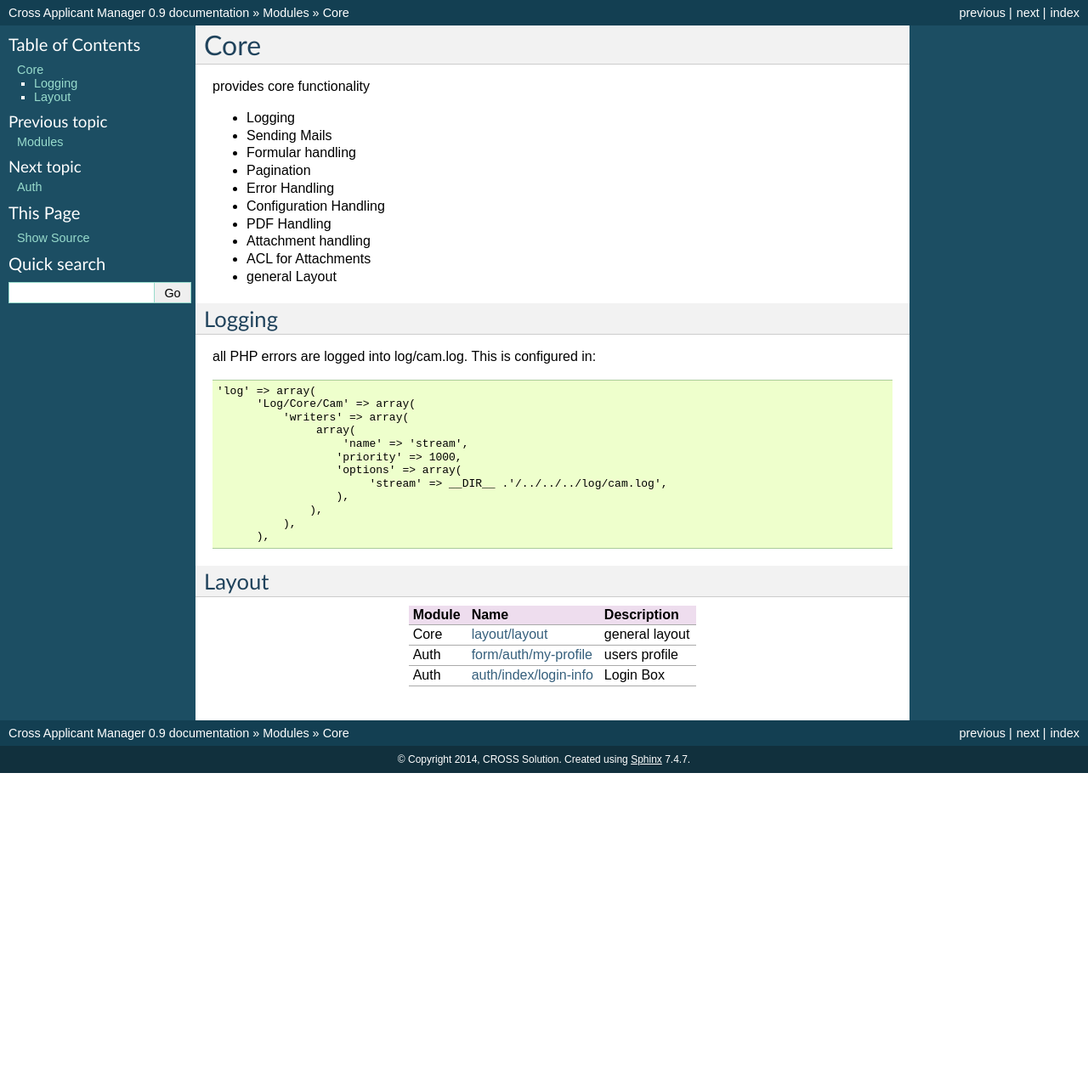
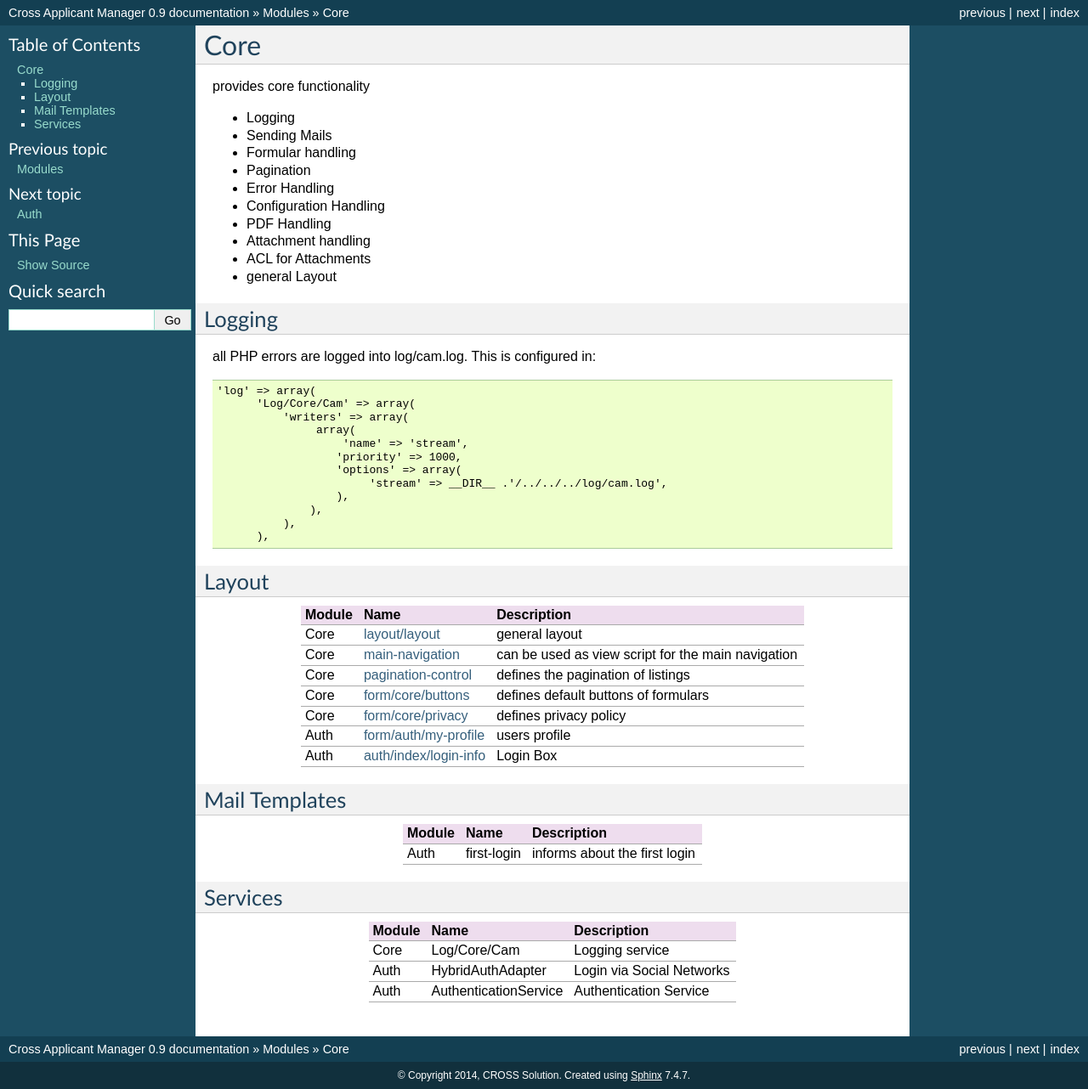
Before and after one commit to cross-solution/YawikDocs, a Sphinx documentation site: the page built from source/modules/core/index.rst, in a window 1280 px wide. Shown: the whole page at 85% size. Built offline with Sphinx 7.4.7, drawn with Linux system fonts in a browser that asks for light colours; before the commit the page ends 910 px from its top, so only the background shows below that.

Commit message:
some general words about YIWIK. More internal links between templates and customization

```diff
--- a/source/customize.rst
+++ b/source/customize.rst
@@ -18,7 +20,8 @@ You can activate/deactivate Modules in config/config.php
     );
 
 
-If you want to customize the layout, you can do so by writing a plugin. Create a directory "MyPlugin".
+If you want to customize the layout, you can do so by writing a plugin. Create a directory "MyPlugin" and map all :ref:`templates <templates>`
+to your own views scripts.
 
 .. code-block:: sh
 
--- a/source/modules/core/index.rst
+++ b/source/modules/core/index.rst
@@ -37,20 +37,55 @@ all PHP errors are logged into log/cam.log. This is configured in:
         ),
 
 
+.. _templates:
+
 Layout
 ^^^^^^
 
 
-+---------+-------------------------+----------------------------+
-|Module   |Name                     |Description                 |
-+=========+=========================+============================+
-|Core     |`layout/layout`_         |general layout              |
-+---------+-------------------------+----------------------------+
-|Auth     |`form/auth/my-profile`_  |users profile               |
-+---------+-------------------------+----------------------------+
-|Auth     |`auth/index/login-info`_ |Login Box                   |
-+---------+-------------------------+----------------------------+
++---------+-------------------------+---------------------------------------------------+
+|Module   |Name                     |Description                                        |
++=========+=========================+===================================================+
+|Core     |`layout/layout`_         |general layout                                     |
++---------+-------------------------+---------------------------------------------------+
+|Core     |`main-navigation`_       |can be used as view script for the main navigation |
++---------+-------------------------+---------------------------------------------------+
+|Core     |`pagination-control`_    |defines the pagination of listings                 |
++---------+-------------------------+---------------------------------------------------+
+|Core     |`form/core/buttons`_     |defines default buttons of formulars               |
++---------+-------------------------+---------------------------------------------------+
+|Core     |`form/core/privacy`_     |defines privacy policy                             |
++---------+-------------------------+---------------------------------------------------+
+|Auth     |`form/auth/my-profile`_  |users profile                                      |
++---------+-------------------------+---------------------------------------------------+
+|Auth     |`auth/index/login-info`_ |Login Box                                          |
++---------+-------------------------+---------------------------------------------------+
 
 .. _layout/layout: https://github.com/cross-solution/CrossApplicantManager/blob/master/module/Core/view/layout/layout.phtml
+.. _main-navigation: https://github.com/cross-solution/CrossApplicantManager/blob/master/module/Core/view/partial/main-navigation.phtml
+.. _pagination-control: https://github.com/cross-solution/CrossApplicantManager/blob/master/module/Core/view/partial/pagination-control.phtml
+.. _form/core/buttons: https://github.com/cross-solution/CrossApplicantManager/blob/master/module/Core/view/form/buttons.phtml
+.. _form/core/privacy: https://github.com/cross-solution/CrossApplicantManager/blob/master/module/Core/view/form/privacy.phtml
 .. _form/auth/my-profile: https://github.com/cross-solution/CrossApplicantManager/blob/master/module/Auth/view/form/my-profile.phtml
 .. _auth/index/login-info: https://github.com/cross-solution/CrossApplicantManager/blob/master/module/Auth/view/auth/index/login-info.phtml
+
+Mail Templates
+^^^^^^^^^^^^^^
++--------+---------------------------+-------------------------------+
+| Module | Name                      | Description                   |
++========+===========================+===============================+
+|Auth    | first-login               | informs about the first login |
++--------+---------------------------+-------------------------------+
+
+Services
+^^^^^^^^
+
++---------+-----------------------+-----------------------------+
+| Module  | Name                  | Description                 |
++=========+=======================+=============================+
+|Core     | Log/Core/Cam          | Logging service             |
++---------+-----------------------+-----------------------------+
+|Auth     | HybridAuthAdapter     | Login via Social Networks   |
++---------+-----------------------+-----------------------------+
+|Auth     | AuthenticationService | Authentication Service      |
++---------+-----------------------+-----------------------------+
```
Also changed, not shown: other parts of source/customize.rst (+2 -0 lines), source/about.rst (+6 -3 lines), source/api.rst (+0 -26 lines).
